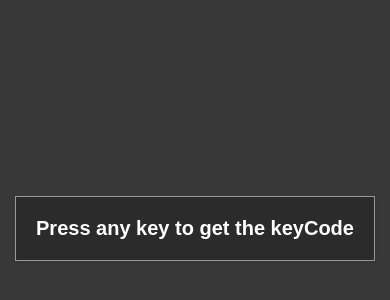
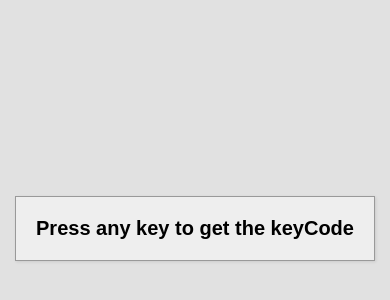
Before and after one commit to MajidALILOUCH/Front-end-Mini-Projects, a plain HTML site: page 031 - Event Keycodes/index.html in a window 390 px wide. Shown: the part 194-494 px from the top of the page. Drawn offline with Linux system fonts and the light colour scheme; a web font is replaced by a local one.

Commit message:
modifying event keycodes css

```diff
--- a/031 - Event Keycodes/style.css
+++ b/031 - Event Keycodes/style.css
@@ -5,7 +5,7 @@
 }
 
 body {
-  background-color: #383838;
+  background-color: #e1e1e1;
   font-family: "Muli", sans-serif;
   display: flex;
   align-items: center;
@@ -16,23 +16,18 @@ body {
   margin: 0;
 }
 
-.insert {
-  display: flex;
-  flex-wrap: wrap;
-  justify-content: center;
-  gap: 20px;
-}
-
 .key {
-  border: 1px solid #999999;
-  background-color: #2b2b2b;
+  border: 1px solid #999;
+  background-color: #eee;
   box-shadow: 1px 1px 3px rgba(0, 0, 0, 0.1);
+  display: inline-flex;
+  align-items: center;
   font-size: 20px;
   font-weight: bold;
   padding: 20px;
+  flex-direction: column;
   margin: 10px;
   min-width: 150px;
-  color: white;
   position: relative;
 }
 
@@ -42,6 +37,12 @@ body {
   left: 0;
   text-align: center;
   width: 100%;
-  color: #c4c4c4;
+  color: #555;
   font-size: 14px;
 }
+
+@media (max-width: 768px) {
+  .key {
+    margin: 10px 0px;
+  }
+}
```
